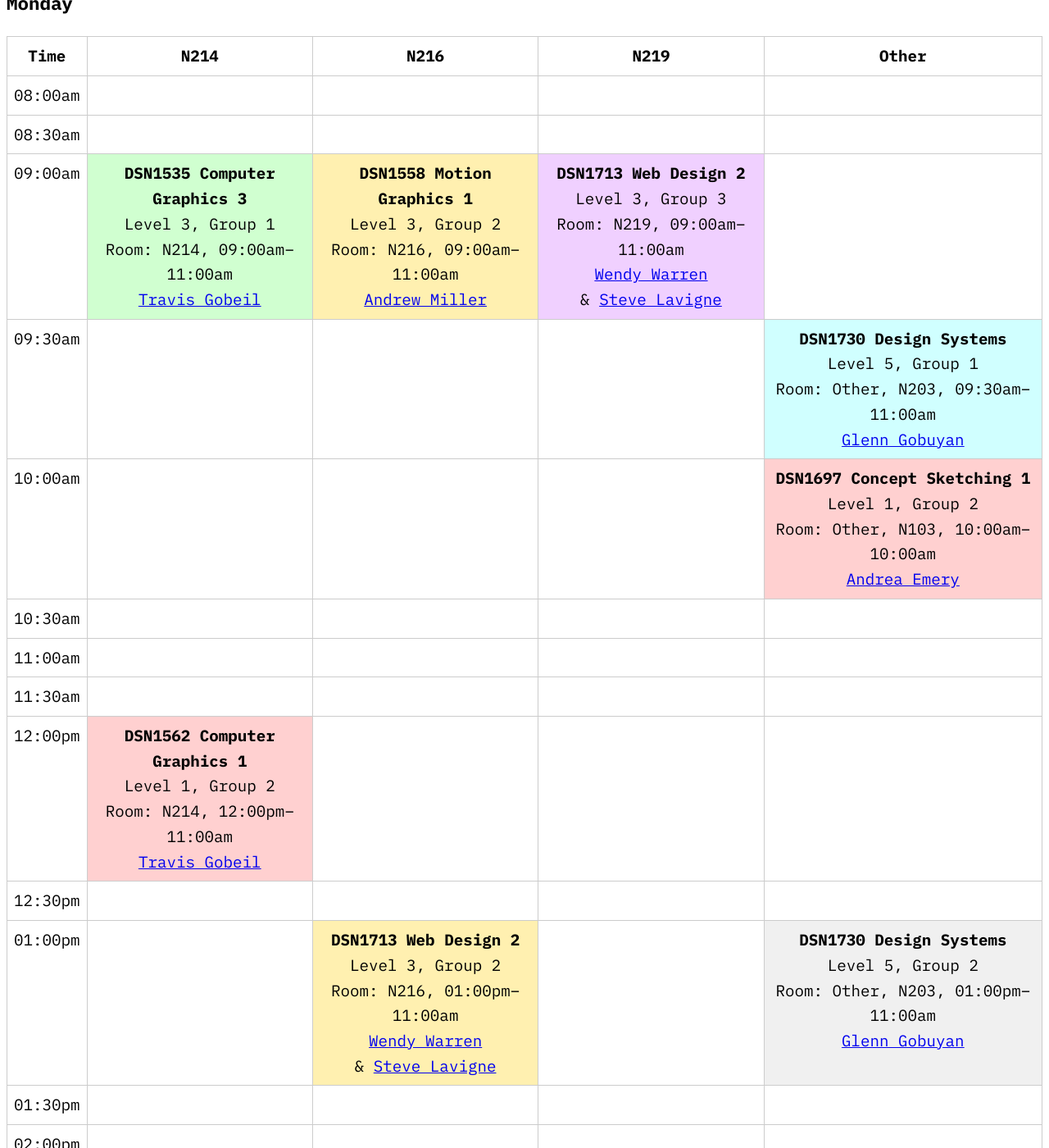
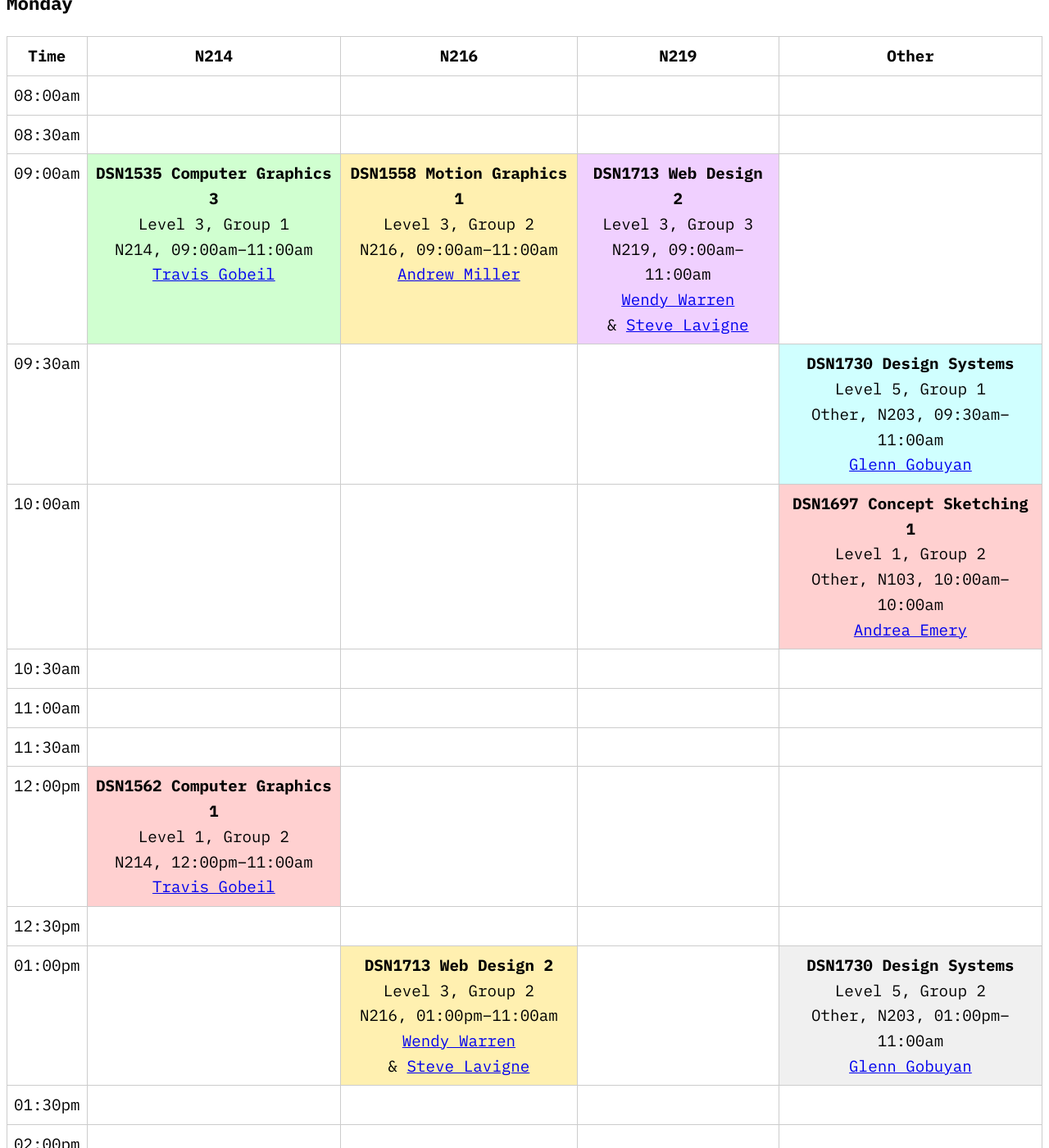
Before and after one commit to AlainParadis/program-transformation, a Jekyll site: the page built from schedule.md, in a window 1280 px wide and 1400 px high, scrolled down 627 px. Shown: the whole window at 82% size. Built offline with Jekyll 4.4.1, drawn with Linux system fonts in a browser that asks for light colours; some of the changed text lies outside the part shown.

Commit message:
Update schedule.md

```diff
--- a/schedule.md
+++ b/schedule.md
@@ -122,7 +122,7 @@ title: Weekly Graphic Design Schedule
                 <div class="course-block">
                   <strong>{{ class_here.name }}</strong><br>
                   Level {{ class_here.group | remove: "l" | split: "g" | first }}, Group {{ class_here.group | remove: "l" | split: "g" | last }}<br>
-                  Room: {{ class_here.room | join: ", " }}, {{ class_here.start }}–{{ end_time }}<br>
+                  {{ class_here.room | join: ", " }}, {{ class_here.start }}–{{ end_time }}<br>
                   <a href="mailto:{{ class_here.email }}">{{ class_here.instructor }}</a>
                   {% if class_here.instructor2 %}<br>
                     & <a href="mailto:{{ class_here.email2 }}">{{ class_here.instructor2 }}</a>
```
